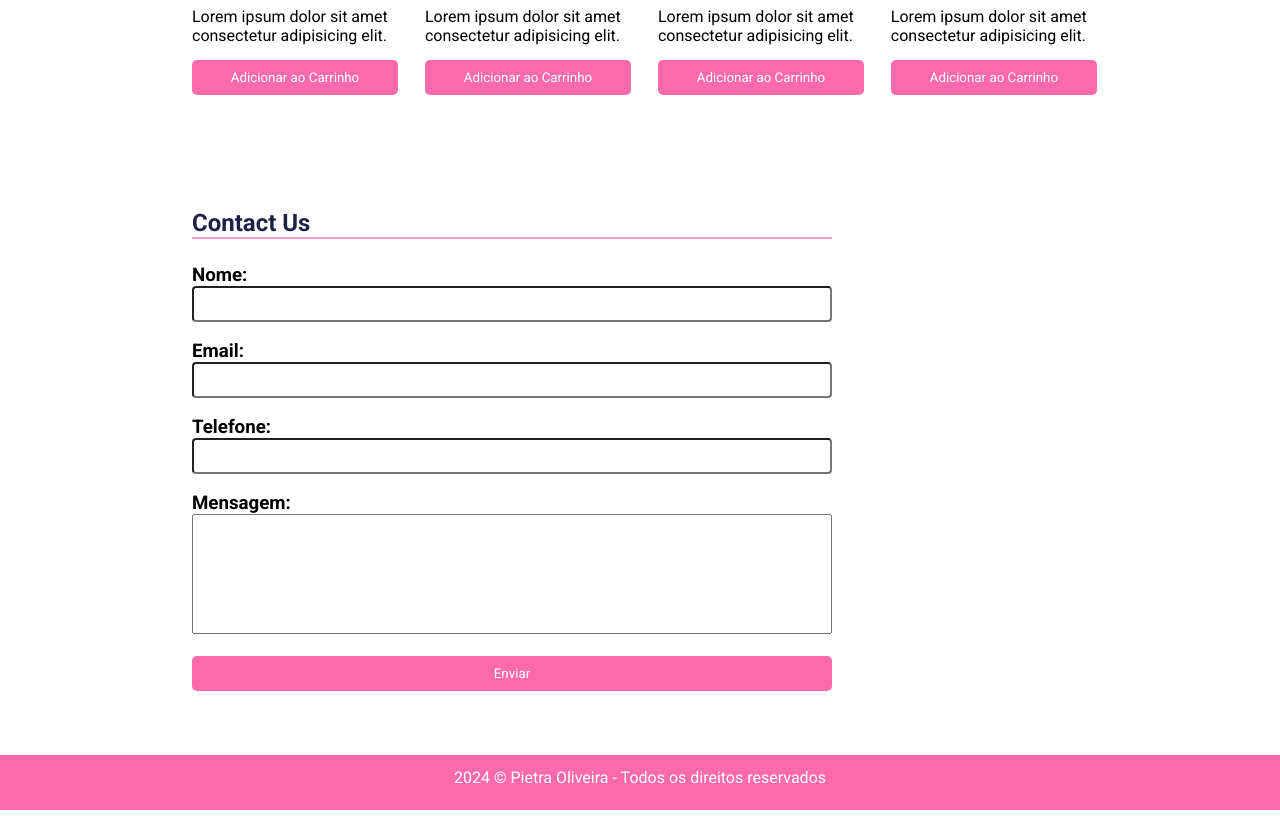
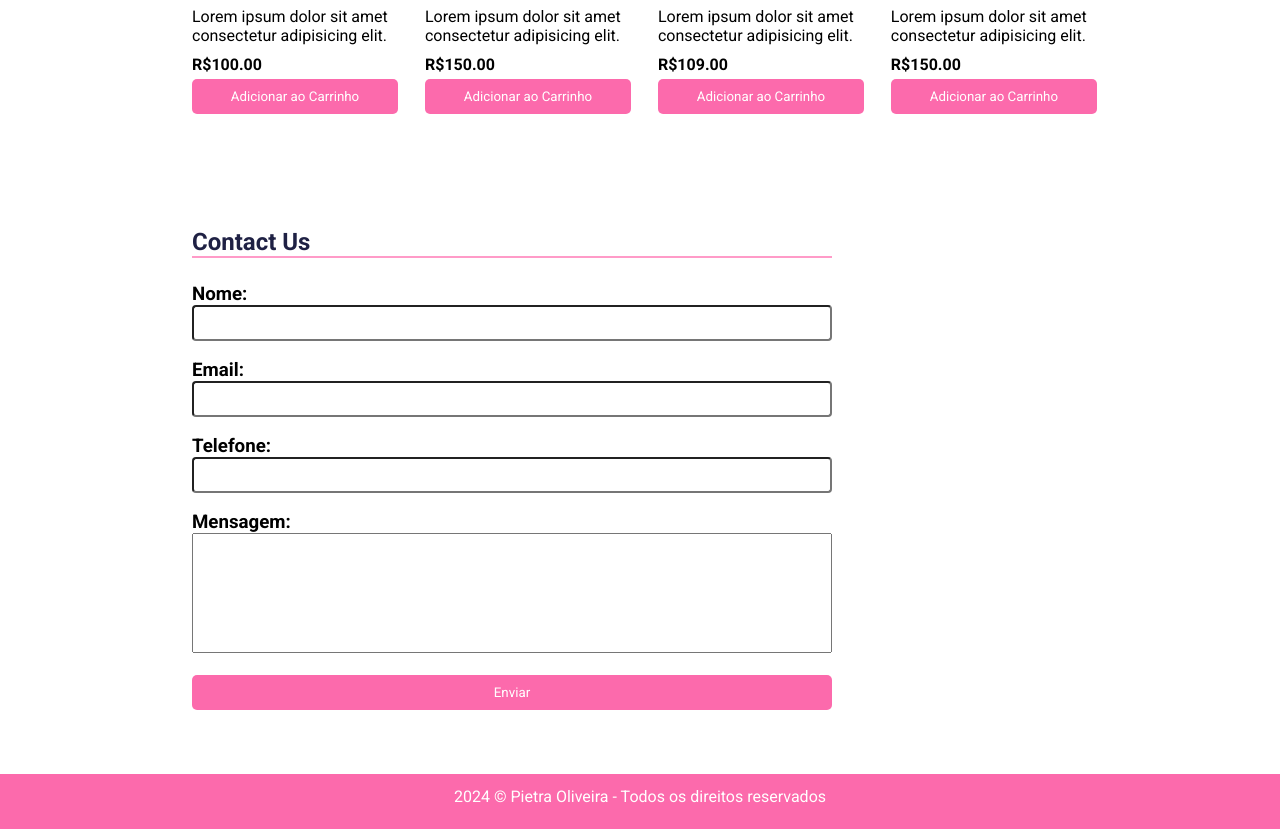
Before and after one commit to pietradev/Store_Landing_Page, a plain HTML site: page index.html in a window 1280 px wide. Shown: the part 885-1714 px from the top of the page. Drawn offline with nearby package versions, Linux system fonts and the light colour scheme.

Commit message:
added price to products

```diff
--- a/index.html
+++ b/index.html
@@ -68,24 +68,28 @@
                     <img src="./Images/model-2.jpg" alt="">
                     <h3>White Castle</h3>
                     <p>Lorem ipsum dolor sit amet consectetur adipisicing elit.</p>
+                    <strong>R$100.00</strong>
                     <button type="button">Adicionar ao Carrinho</button>
                 </div>
                 <div>
                     <img src="./Images/model-2.jpg" alt="">
                     <h3>Ruby Avany</h3>
                     <p>Lorem ipsum dolor sit amet consectetur adipisicing elit.</p>
+                    <strong>R$150.00</strong>
                     <button type="button">Adicionar ao Carrinho</button>
                 </div>
                 <div>
                     <img src="./Images/model-3.jpg" alt="">
                     <h3>Diamond King</h3>
                     <p>Lorem ipsum dolor sit amet consectetur adipisicing elit.</p>
+                    <strong>R$109.00</strong>
                     <button type="button">Adicionar ao Carrinho</button>
                 </div>
                      <div>
                     <img src="./Images/model-3.jpg" alt="">
                     <h3>Diamond King</h3>
                     <p>Lorem ipsum dolor sit amet consectetur adipisicing elit.</p>
+                    <strong>R$150.00</strong>
                     <button type="button">Adicionar ao Carrinho</button>
                 </div>
             </div>
```
